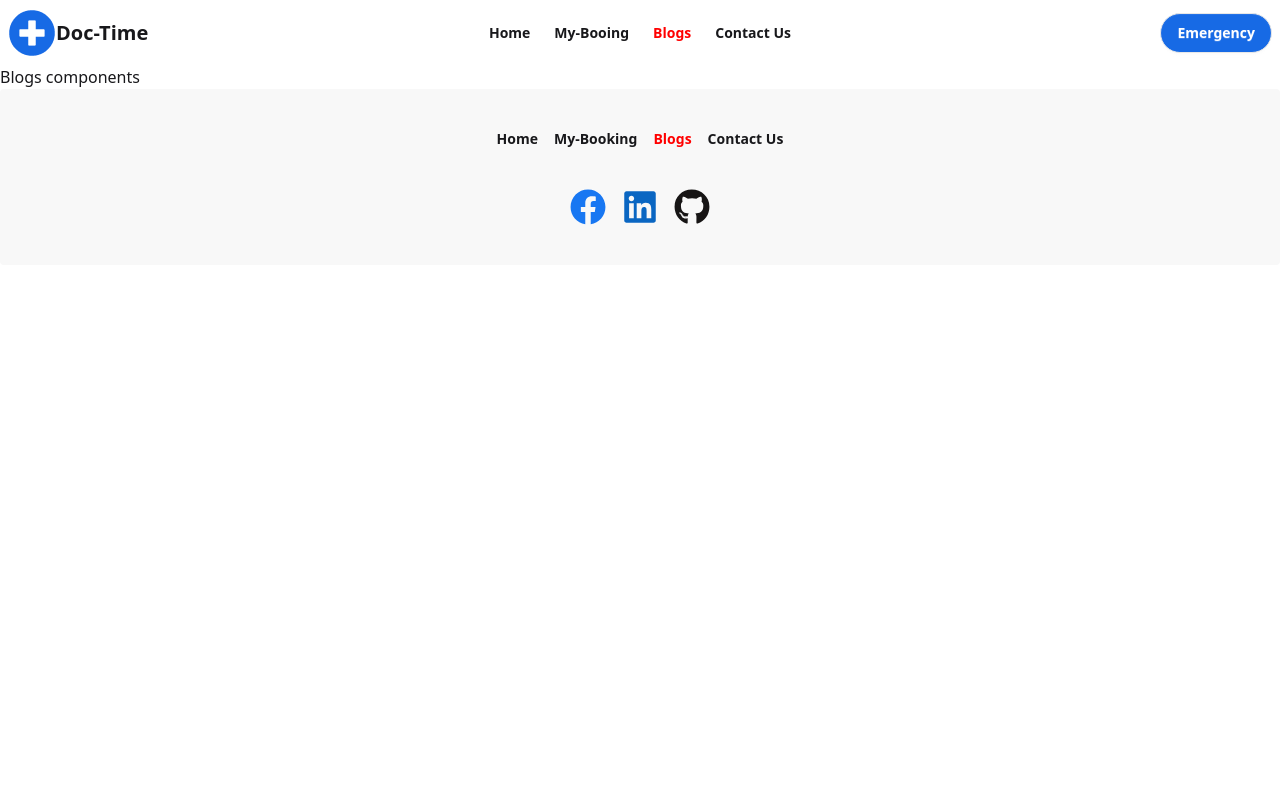
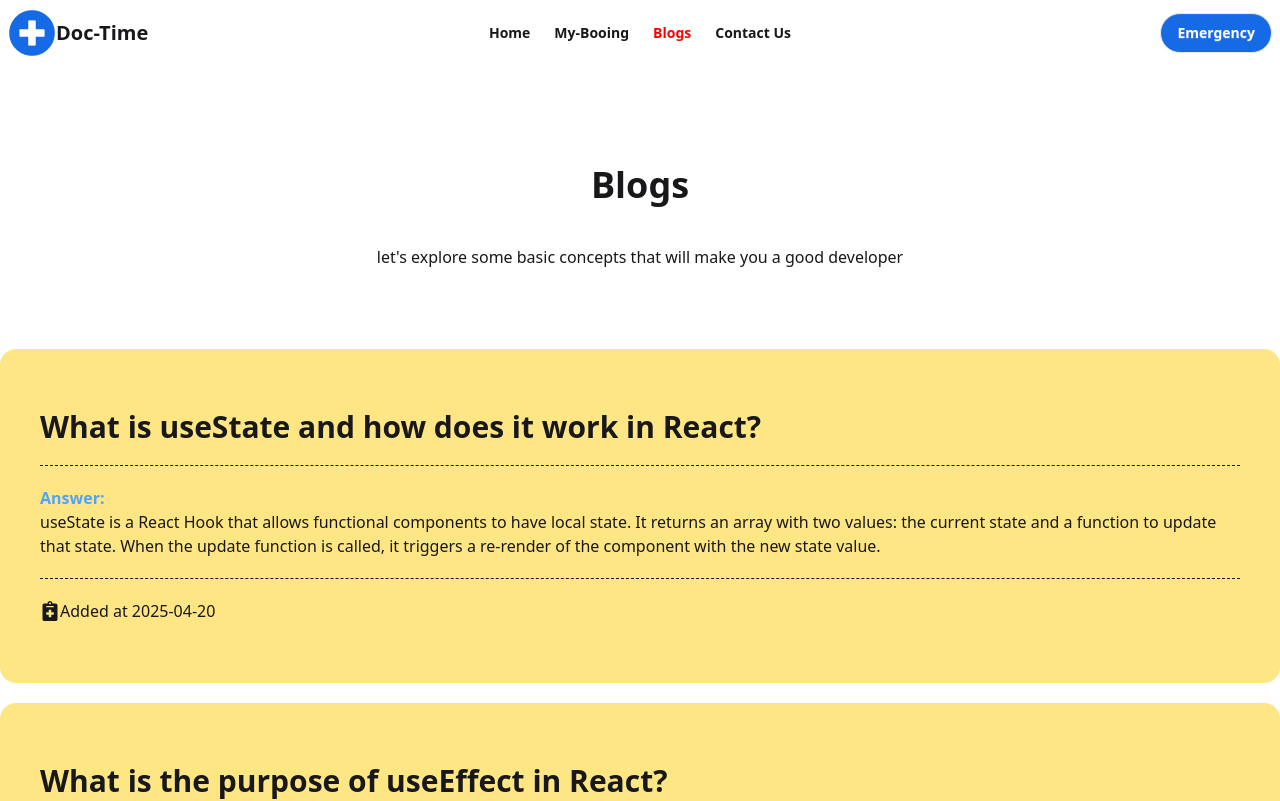
Before and after one commit to yeahieaKhan/doc-time, a React (Vite) app: page /blogs in a window 1280 px wide. Shown: the top 801 px of the page. Built offline with nearby package versions, Linux system fonts and the light colour scheme.

Commit message:
95% done

```diff
--- a/index.html
+++ b/index.html
@@ -2,8 +2,9 @@
 <html lang="en" data-theme="light">
   <head>
     <meta charset="UTF-8" />
-    <link rel="icon" type="image/svg+xml" href="/vite.svg" />
+
     <meta name="viewport" content="width=device-width, initial-scale=1.0" />
+    <link rel="shortcut icon" href="src/assets/logo.png" type="image/x-icon">
     <title>Doc Time</title>
   </head>
   <body>
--- /dev/null
+++ b/public/blogs.json
@@ -0,0 +1,32 @@
+[
+    {
+      "id": 1,
+      "question": "What is useState and how does it work in React?",
+      "answer": "useState is a React Hook that allows functional components to have local state. It returns an array with two values: the current state and a function to update that state. When the update function is called, it triggers a re-render of the component with the new state value.",
+      "publishedDate": "2025-04-20"
+    },
+    {
+      "id": 2,
+      "question": "What is the purpose of useEffect in React?",
+      "answer": "useEffect is a React Hook for handling side effects in functional components. It runs after every render by default, but you can control when it runs by passing a dependency array as the second argument. Common use cases include data fetching, subscriptions, event listeners, and manually manipulating the DOM.",
+      "publishedDate": "2025-04-21"
+    },
+    {
+      "id": 3,
+      "question": "What is a custom hook in React and when should you use one?",
+      "answer": "A custom hook is a JavaScript function that uses one or more React Hooks internally and optionally returns data or functions. You should use a custom hook to reuse logic between components cleanly, keeping your components readable and DRY (Don't Repeat Yourself). Custom hooks always start with 'use' (like useAuth or useFetch).",
+      "publishedDate": "2025-04-22"
+    },
+    {
+      "id": 4,
+      "question": "Difference between controlled and uncontrolled components? Which one is better?",
+      "answer": "Controlled components are form inputs whose value is controlled by React state, meaning every change updates the state and React re-renders the component accordingly. Uncontrolled components use the DOM itself to manage their state via refs. Controlled components are usually considered better in React because they offer better control, validation, and predictable behavior, though uncontrolled components can be simpler in basic or performance-sensitive use cases.",
+      "publishedDate": "2025-04-23"
+    },
+    {
+      "id": 5,
+      "question": "Tell us something about useFormStatus()",
+      "answer": "useFormStatus() is a React Hook provided by frameworks like Next.js (especially in their App Router forms API) to track the status of a form submission. It can give you useful states like pending, success, or error. You can use it to show loading spinners, disable buttons during submission, or display success/error messages without writing extra logic to track form status manually.",
+      "publishedDate": "2025-04-24"
+    }
+  ]
--- /dev/null
+++ b/src/components/Blogs/Blog.jsx
@@ -0,0 +1,20 @@
+import React from "react";
+import { FaNotesMedical } from "react-icons/fa";
+
+const Blog = ({ blog }) => {
+  const { question, publishedDate, answer } = blog;
+  return (
+    <div className="md:w-7xl mx-auto my-5 p-10  rounded-2xl bg-amber-200">
+      <h2 className="border-b border-dashed py-5 text-3xl font-bold">
+        {question}
+      </h2>
+      <p className="mt-5 font-bold text-blue-400">Answer:</p>
+      <p className="border-b border-dashed pb-5">{answer}</p>
+      <p className="flex  items-center py-5 ">
+        <FaNotesMedical size={20} /> Added at {publishedDate}
+      </p>
+    </div>
+  );
+};
+
+export default Blog;
--- /dev/null
+++ b/src/components/Blogs/Blogs.jsx
@@ -0,0 +1,26 @@
+import React from "react";
+import { useLoaderData } from "react-router";
+import Blog from "./Blog";
+
+const Blogs = () => {
+  const blogs = useLoaderData();
+  console.log(blogs);
+  return (
+    <div>
+      <div>
+        <div className="text-center py-15">
+          <h2 className="font-bold text-4xl py-10">Blogs</h2>
+          <p>
+            let's explore some basic concepts that will make you a good
+            developer
+          </p>
+        </div>
+        {blogs.map((blog) => (
+          <Blog key={blog.id} blog={blog}></Blog>
+        ))}
+      </div>
+    </div>
+  );
+};
+
+export default Blogs;
--- a/src/components/Home/Home.jsx
+++ b/src/components/Home/Home.jsx
@@ -10,7 +10,6 @@ const Home = () => {
   console.log(doctors);
   return (
     <div>
-      <h2>Hello form home components</h2>
       <Banner></Banner>
       <Doctors doctors={doctors}> </Doctors>
       <Services></Services>
--- a/src/components/MyBooking/BookingView.jsx
+++ b/src/components/MyBooking/BookingView.jsx
@@ -18,7 +18,7 @@ const BookingView = ({ doctor, handleFavorite }) => {
           onClick={() => handleFavorite(id, name)}
           className="btn w-full border-red-700 mt-10 text-red-700 rounded-2xl"
         >
-          canle Booking
+          Canle Booking
         </button>
       </div>
     </div>
--- a/src/components/MyBooking/EmptyState.jsx
+++ b/src/components/MyBooking/EmptyState.jsx
@@ -5,12 +5,18 @@ const EmptyState = () => {
   return (
     <div>
       {" "}
-      <div className="border w-7xl mx-auto mt-10 p-14 text-center">
+      <div className="md:w-7xl mx-auto mt-10 p-14 text-center">
         <h2 className="text-2xl font-bold text-gray-500">
-          No booking data found
+          You have not booked any appoinmnet yet
         </h2>
+        <p className="py-20">
+          Our platform connects you with verifield, exprience doctors and
+          accross various specailes -- all at your conveni ence
+        </p>
         <NavLink to={"/"}>
-          <button className="btn btn-success cursor-pointer">Booking</button>
+          <button className="btn bg-[#176AE5] text-white cursor-pointer">
+            Book an Appoinment
+          </button>
         </NavLink>
       </div>
     </div>
--- a/src/components/Routers/Routers.jsx
+++ b/src/components/Routers/Routers.jsx
@@ -4,13 +4,15 @@ import Root from "../Root/Root";
 import Home from "../Home/Home";
 import DoctorDetails from "../Doctors/DoctorDetails";
 import Mybooking from "../MyBooking/Mybooking";
-import Blogs from "../pages/Blogs";
 import Contact from "../pages/Contact";
+import PageError from "../pages/PageError";
+import Blogs from "../Blogs/Blogs";
 
 const router = createBrowserRouter([
   {
     path: "/",
     Component: Root,
+    errorElement: <PageError></PageError>,
     children: [
       {
         index: true,
@@ -28,6 +30,7 @@ const router = createBrowserRouter([
       },
       {
         path: "blogs",
+        loader: () => fetch("../blogs.json"),
         Component: Blogs,
       },
       {
--- a/src/components/pages/Contact.jsx
+++ b/src/components/pages/Contact.jsx
@@ -1,10 +1,21 @@
 import React from "react";
+import errorImg from "../../assets/error404.png";
+import { NavLink } from "react-router";
 
 const Contact = () => {
   return (
-    <div className="text-center mt-30">
-      <h2>page can not found</h2>
-      <h2 className="font-bold text-7xl">404</h2>
+    <div className="text-center md:flex px-10 justify-center mt-30">
+      <div>
+        <img src={errorImg} alt="" />
+        <div>
+          <NavLink to={"/"}>
+            {" "}
+            <a className="btn mt-5 bg-[#176AE5] text-white rounded-3xl">
+              Go Bact Home
+            </a>
+          </NavLink>
+        </div>
+      </div>
     </div>
   );
 };
--- a/src/components/pages/Navbar.jsx
+++ b/src/components/pages/Navbar.jsx
@@ -80,7 +80,7 @@ const Navbar = () => {
             </NavLink>
           </ul>
         </div>
-        <div className="navbar-end">
+        <div className="navbar-end hidden md:flex">
           <a className="btn bg-[#176AE5] text-white rounded-3xl">Emergency</a>
         </div>
       </div>
--- /dev/null
+++ b/src/components/pages/PageError.jsx
@@ -0,0 +1,25 @@
+import React from "react";
+import { NavLink } from "react-router";
+import Navbar from "./Navbar";
+import Footer from "./Footer";
+
+const PageError = () => {
+  return (
+    <>
+      <Navbar></Navbar>
+      <div className="text-center bg-gray-200 md:w-7xl mx-auto py-20">
+        <h2>No Doctor Found!</h2>
+        <p>No Doctor found with this registation number</p>
+        <NavLink to={"/"}>
+          {" "}
+          <a className="btn mt-5 bg-[#176AE5] text-white rounded-3xl">
+            View All Doctors
+          </a>
+        </NavLink>
+      </div>
+      <Footer></Footer>
+    </>
+  );
+};
+
+export default PageError;
```
Also changed, not shown: src/assets/error404.png (added).
